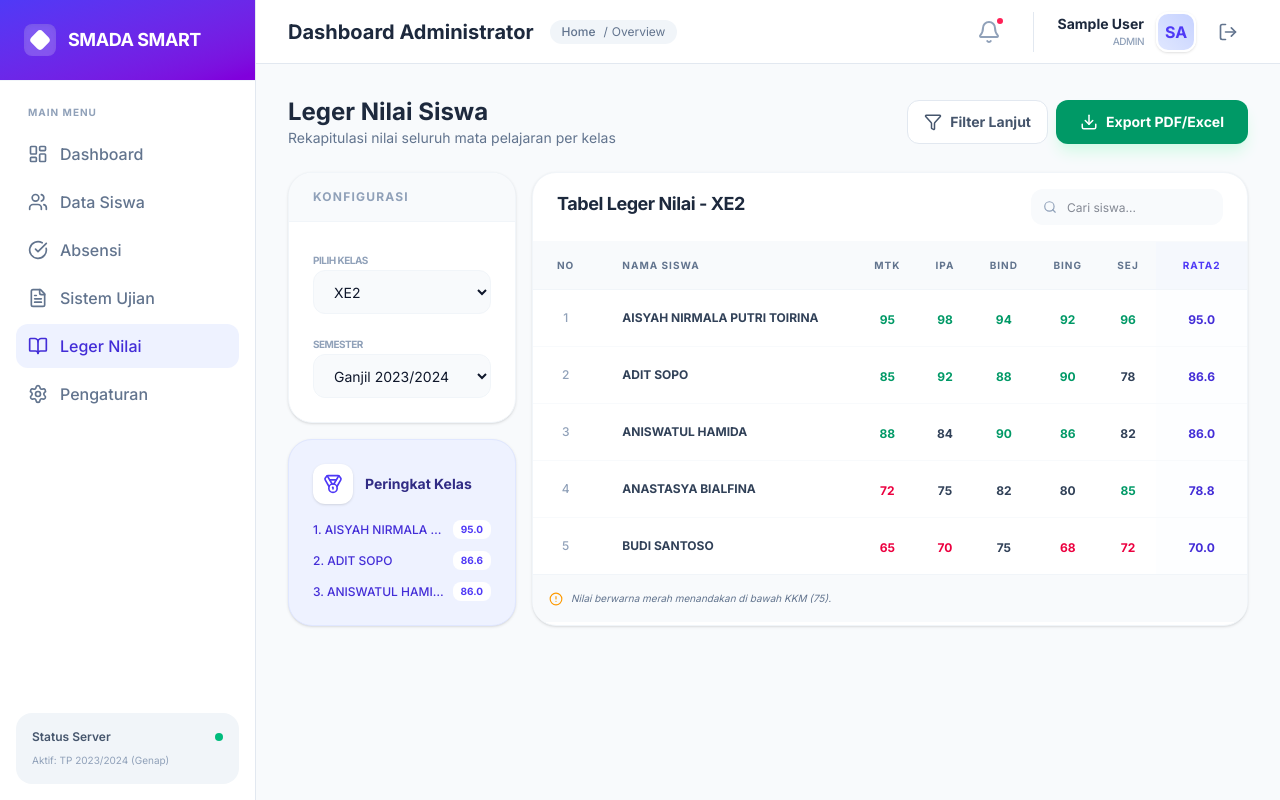
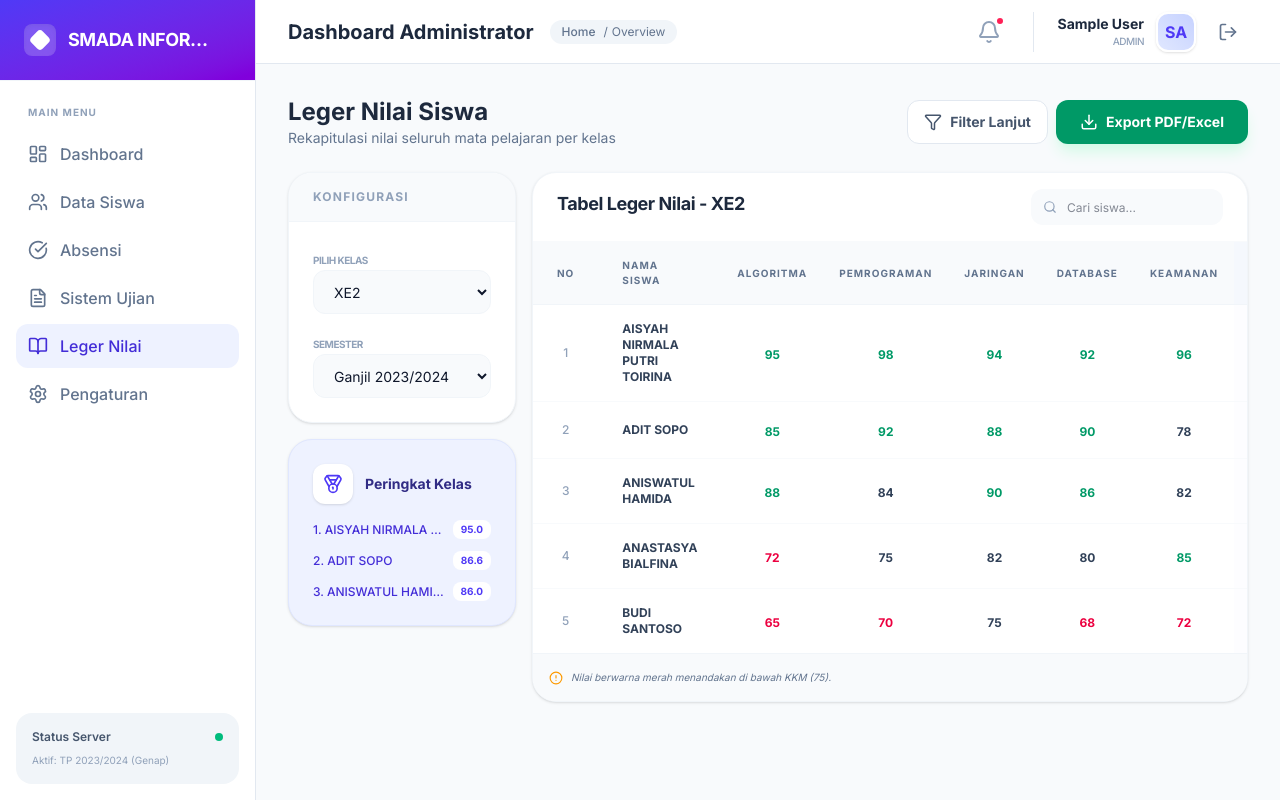
Before and after one commit to alimubarok82-sudo/SMADA-Smart-, a React (Vite) app: page /dashboard/grades in a window 1280 px wide. Built offline with nearby package versions, Linux system fonts and the light colour scheme; no server answers; sample sign-in values are in the browser's storage.

Commit message:
refactor: rebrand system to Informatika SMADA
Update branding and mock data across the application to transition from a general school portal to a specialized Informatics learning management system.

```diff
--- a/metadata.json
+++ b/metadata.json
@@ -1,6 +1,6 @@
 {
-  "name": "SMADA Smart School",
-  "description": "Sistem Ujian Online, Absensi, Penilaian, Portofolio, dan Dashboard Sekolah.",
+  "name": "Informatika SMADA",
+  "description": "Sistem Manajemen Pembelajaran (LMS) khusus mata pelajaran Informatika: Ujian Online, Absensi, dan Leger Nilai.",
   "requestFramePermissions": [],
   "majorCapabilities": ["MAJOR_CAPABILITY_SERVER_SIDE_GEMINI_API"]
 }
--- a/src/components/layout/DashboardLayout.tsx
+++ b/src/components/layout/DashboardLayout.tsx
@@ -75,7 +75,7 @@ export const DashboardLayout = () => {
           <div className="w-8 h-8 bg-white/20 rounded-lg flex items-center justify-center backdrop-blur-sm shadow-inner shrink-0">
             <div className="w-4 h-4 bg-white rounded-sm rotate-45"></div>
           </div>
-          <span className="text-white font-bold tracking-tight text-lg whitespace-nowrap overflow-hidden text-ellipsis">SMADA SMART</span>
+          <span className="text-white font-bold tracking-tight text-lg whitespace-nowrap overflow-hidden text-ellipsis">SMADA INFORMATIKA</span>
           <button className="lg:hidden ml-auto shrink-0" onClick={() => setSidebarOpen(false)}>
             <X size={24} className="text-white" />
           </button>
--- a/src/pages/admin/AdminDashboard.tsx
+++ b/src/pages/admin/AdminDashboard.tsx
@@ -84,9 +84,9 @@ export default function AdminDashboard() {
           </div>
           <div className="space-y-4">
             {[
-              { title: 'Ujian Matematika Dimulai', desc: 'Kelas XII IPA 1', time: '10 menit lalu', color: 'bg-indigo-600', code: 'MTK' },
-              { title: 'Laporan Nilai Diunggah', desc: 'Oleh Ibu Ratna (Fisika)', time: '1 jam lalu', color: 'bg-emerald-600', code: 'FIS' },
-              { title: 'Siswa Baru Ditambahkan', desc: 'Andi Saputra', time: 'Kemarin', color: 'bg-orange-600', code: 'NEW' },
+              { title: 'Ujian Pemrograman Dasar', desc: 'Kelas XE1 & XE2', time: '10 menit lalu', color: 'bg-indigo-600', code: 'PRG' },
+              { title: 'Laporan Praktik Jaringan', desc: 'Oleh Bapak Ali (Informatika)', time: '1 jam lalu', color: 'bg-emerald-600', code: 'NET' },
+              { title: 'Siswa Baru Ditambahkan', desc: 'Alfy Nur Ashifak', time: 'Kemarin', color: 'bg-orange-600', code: 'INF' },
             ].map((activity, i) => (
               <div key={i} className={`p-3 bg-slate-50 border border-slate-100 rounded-2xl flex items-center space-x-3 ${i > 0 ? 'opacity-80' : ''}`}>
                 <div className={`w-10 h-10 ${activity.color} text-white rounded-xl flex items-center justify-center font-bold text-xs shrink-0`}>
--- a/src/pages/admin/Exams.tsx
+++ b/src/pages/admin/Exams.tsx
@@ -6,9 +6,9 @@ import { Plus, FileText, Settings, Play, Clock, Users, ChevronRight, BarChart3,
 import { motion } from 'motion/react';
 
 const MOCK_EXAMS = [
-  { id: '1', title: 'Penilaian Tengah Semester - Matematika', subject: 'Matematika', date: '2024-03-20', duration: '90 Menit', status: 'upcoming', participants: 120 },
-  { id: '2', title: 'Ujian Harian Sejarah Indonesia', subject: 'Sejarah', date: '2024-03-15', duration: '45 Menit', status: 'active', participants: 35 },
-  { id: '3', title: 'Simulasi UTBK 2024', subject: 'Campuran', date: '2024-03-10', duration: '180 Menit', status: 'completed', participants: 450 },
+  { id: '1', title: 'PTS - Algoritma dan Struktur Data', subject: 'Informatika', date: '2024-03-20', duration: '90 Menit', status: 'upcoming', participants: 120 },
+  { id: '2', title: 'Ujian Harian Pemrograman Python', subject: 'Informatika', date: '2024-03-15', duration: '45 Menit', status: 'active', participants: 35 },
+  { id: '3', title: 'Simulasi Sertifikasi Jaringan Dasar', subject: 'Informatika', date: '2024-03-10', duration: '180 Menit', status: 'completed', participants: 450 },
 ];
 
 export default function Exams() {
--- a/src/pages/admin/Grades.tsx
+++ b/src/pages/admin/Grades.tsx
@@ -5,19 +5,19 @@ import { Download, Search, Filter, ChevronDown, GraduationCap, Medal, AlertCircl
 import { motion } from 'motion/react';
 
 const MOCK_GRADES = [
-  { id: '1', name: 'ADIT SOPO', grades: { math: 85, science: 92, indonesian: 88, english: 90, history: 78 } },
-  { id: '2', name: 'AISYAH NIRMALA PUTRI TOIRINA', grades: { math: 95, science: 98, indonesian: 94, english: 92, history: 96 } },
-  { id: '3', name: 'ANASTASYA BIALFINA', grades: { math: 72, science: 75, indonesian: 82, english: 80, history: 85 } },
-  { id: '4', name: 'ANISWATUL HAMIDA', grades: { math: 88, science: 84, indonesian: 90, english: 86, history: 82 } },
-  { id: '5', name: 'Budi Santoso', grades: { math: 65, science: 70, indonesian: 75, english: 68, history: 72 } },
+  { id: '1', name: 'ADIT SOPO', grades: { algorithms: 85, programming: 92, networking: 88, database: 90, security: 78 } },
+  { id: '2', name: 'AISYAH NIRMALA PUTRI TOIRINA', grades: { algorithms: 95, programming: 98, networking: 94, database: 92, security: 96 } },
+  { id: '3', name: 'ANASTASYA BIALFINA', grades: { algorithms: 72, programming: 75, networking: 82, database: 80, security: 85 } },
+  { id: '4', name: 'ANISWATUL HAMIDA', grades: { algorithms: 88, programming: 84, networking: 90, database: 86, security: 82 } },
+  { id: '5', name: 'Budi Santoso', grades: { algorithms: 65, programming: 70, networking: 75, database: 68, security: 72 } },
 ];
 
 const SUBJECTS = [
-  { id: 'math', name: 'MTK' },
-  { id: 'science', name: 'IPA' },
-  { id: 'indonesian', name: 'BIND' },
-  { id: 'english', name: 'BING' },
-  { id: 'history', name: 'SEJ' },
+  { id: 'algorithms', name: 'ALGORITMA' },
+  { id: 'programming', name: 'PEMROGRAMAN' },
+  { id: 'networking', name: 'JARINGAN' },
+  { id: 'database', name: 'DATABASE' },
+  { id: 'security', name: 'KEAMANAN' },
 ];
 
 export default function Grades() {
--- a/src/pages/auth/Login.tsx
+++ b/src/pages/auth/Login.tsx
@@ -138,8 +138,8 @@ export default function Login() {
                   <div className="inline-flex items-center justify-center w-20 h-20 rounded-full bg-indigo-50 text-indigo-500 mb-6">
                     <UserIcon size={40} />
                   </div>
-                  <h1 className="text-2xl font-bold tracking-tight text-slate-800">Selamat Datang!</h1>
-                  <p className="text-slate-500 mt-2">Masuk untuk memulai ujian.</p>
+                  <h1 className="text-2xl font-bold tracking-tight text-slate-800">Informatika SMADA</h1>
+                  <p className="text-slate-500 mt-2">Masuk untuk memulai materi & ujian.</p>
                 </div>
 
                 <form onSubmit={handleStudentLogin} className="space-y-5">
@@ -209,8 +209,8 @@ export default function Login() {
                   <div className="inline-flex items-center justify-center w-20 h-20 rounded-full bg-slate-100 text-slate-500 mb-6">
                     <Lock size={40} />
                   </div>
-                  <h1 className="text-2xl font-bold tracking-tight text-slate-800">Portal Guru</h1>
-                  <p className="text-slate-500 mt-2">Masuk untuk mengelola sistem sekolah.</p>
+                  <h1 className="text-2xl font-bold tracking-tight text-slate-800">Portal Guru Informatika</h1>
+                  <p className="text-slate-500 mt-2">Masuk untuk mengelola pembelajaran.</p>
                 </div>
 
                 <form onSubmit={handleGuruLogin} className="space-y-5">
```
